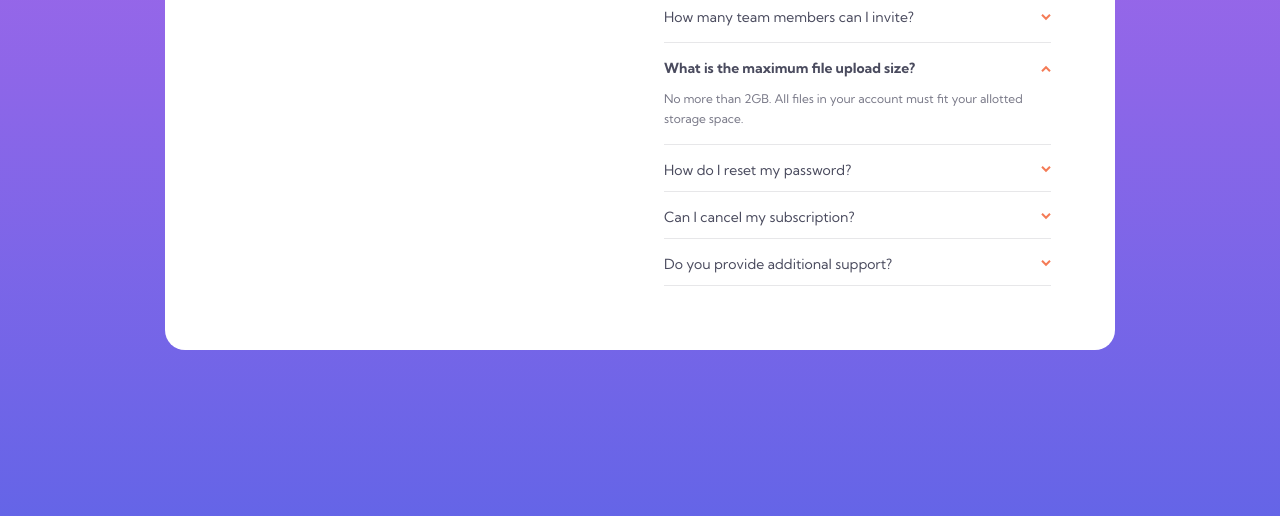
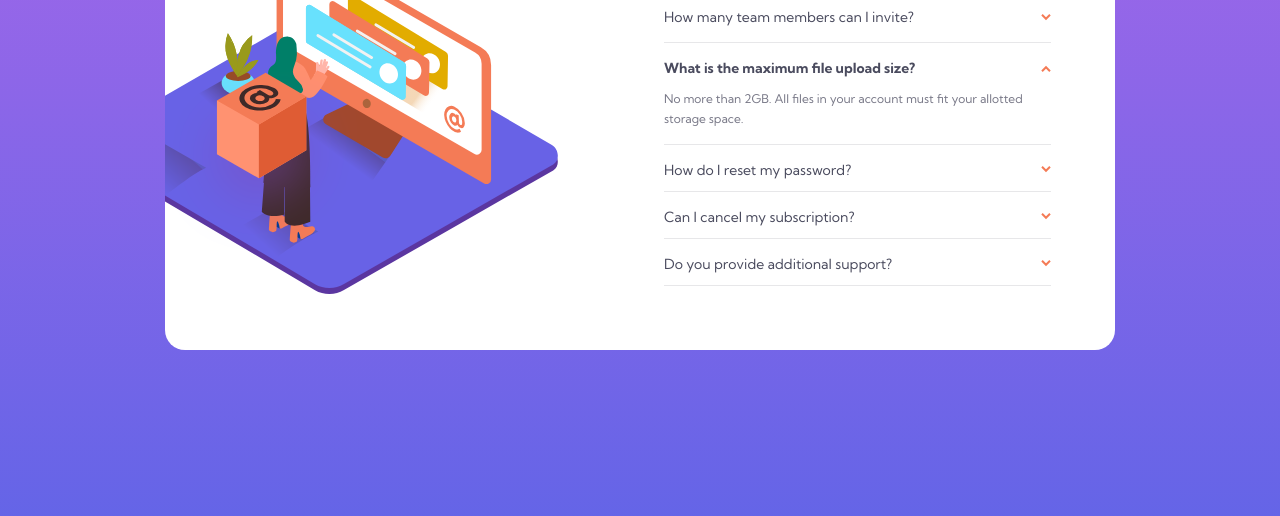
Before and after one commit to subu-v/FAQ-accordian-card, a website built with Parcel: page src/index.html in a window 1280 px wide. Shown: the part 284-800 px from the top of the page. Built offline with nearby package versions, Linux system fonts and the light colour scheme.

Commit message:
The required images and their positions in the design

```diff
--- a/src/index.html
+++ b/src/index.html
@@ -20,21 +20,19 @@
       <section class="faq">
         <div class="container">
           <div class="grid grid__col--2 grid__col-gap--m">
-            <div class="faq__image-box">
-              <!-- <div>
+            <div class="faq__image-box-1">
+              <div class="faq__image-1">
                 <img
-                  src="images/illustration-box-desktop.svg"
+                  src="../images/illustration-woman-online-desktop.svg"
                   alt=""
-                  class="faq__image--1"
                 />
-              </div> -->
-              <!-- <div>
-                <img
-                  src="images/illustration-woman-online-desktop.svg"
-                  alt=""
-                  class="faq__image--2"
-                />
-              </div> -->
+              </div>
+            </div>
+
+            <div class="faq__image-box-2">
+              <div class="faq__image-2">
+                <img src="../images/illustration-box-desktop.svg" alt="" />
+              </div>
             </div>
 
             <div class="faq__accordian">
--- a/src/scss/main.scss
+++ b/src/scss/main.scss
@@ -23,6 +23,8 @@ body {
   font-size: 1.2rem;
   min-height: 100vh;
 
+  position: relative;
+
   @include flex;
   @include flex__center--hv;
 }
@@ -42,9 +44,30 @@ body {
   background-color: $color__white;
   border-radius: 20px;
 
+  &__image-box-1 {
+    position: relative;
+    overflow: hidden;
+  }
+
+  &__image-1 {
+    position: absolute;
+    left: -17.5%;
+    top: 50%;
+    transform: translateY(-50%);
+  }
+
+  &__image-box-2 {
+    position: absolute;
+    left: 13%;
+    top: 56%;
+    transform: translateY(-50%);
+  }
+
   &__accordian {
+    grid-column-start: 2;
     padding: 6.4rem 6.4rem 6.4rem 0;
   }
+
   &__question-box {
     border-bottom: 1px solid $color__greyish-blue--light;
   }
```
